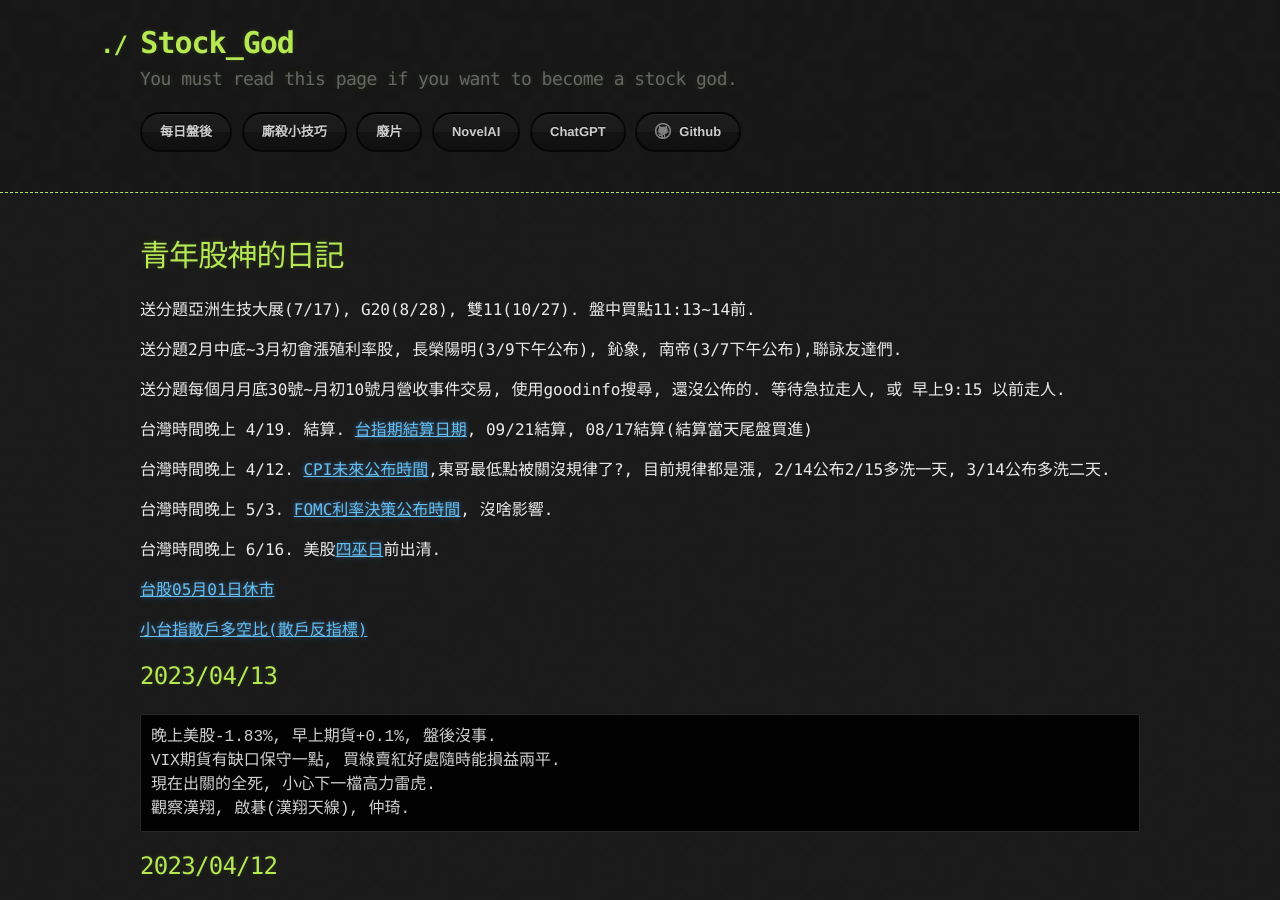
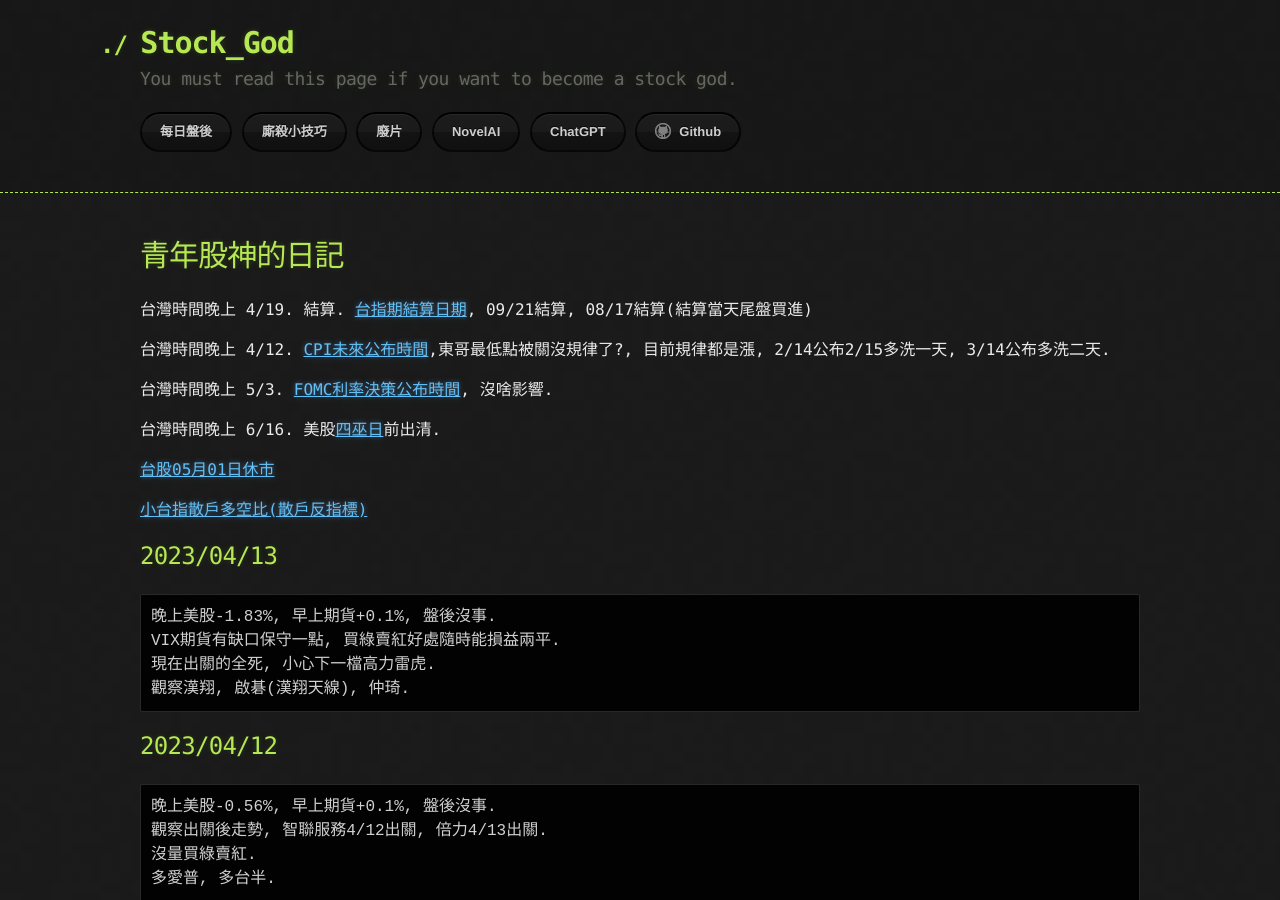
Before and after one commit to lepg5487/Stock_God, a Jekyll site: the page built from index.md, in a window 1280 px wide and 900 px high. Built offline with Jekyll 4.4.1, drawn with Linux system fonts in a browser that asks for light colours; our own code applies the rules of GitHub Pages for plain Markdown files.

Commit message:
Update index.md

```diff
--- a/index.md
+++ b/index.md
@@ -3,12 +3,6 @@ layout: testlayouts
 ---
 
 # 青年股神的日記
-
-送分題亞洲生技大展(7/17), G20(8/28), 雙11(10/27). 盤中買點11:13~14前.
-
-送分題2月中底~3月初會漲殖利率股, 長榮陽明(3/9下午公布), 鈊象, 南帝(3/7下午公布),聯詠友達們.
-
-送分題每個月月底30號~月初10號月營收事件交易, 使用goodinfo搜尋, 還沒公佈的. 等待急拉走人, 或 早上9:15 以前走人.
 
 台灣時間晚上 4/19. 結算. [台指期結算日期](https://www.taifex.com.tw/file/taifex/CHINESE/4/2023Calendar_cv1.pdf), 09/21結算, 08/17結算(結算當天尾盤買進)
 
```
